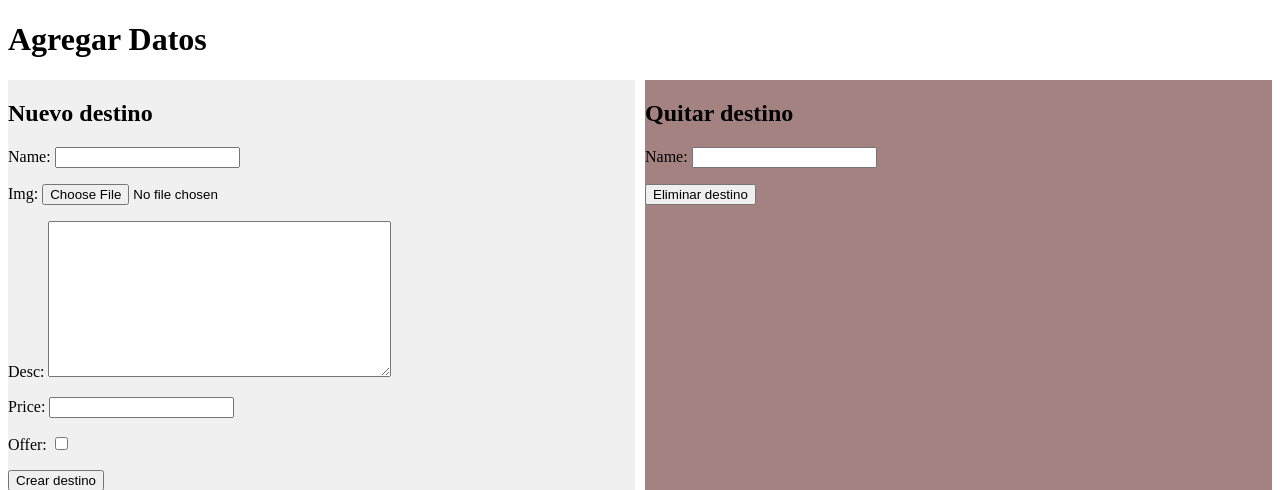
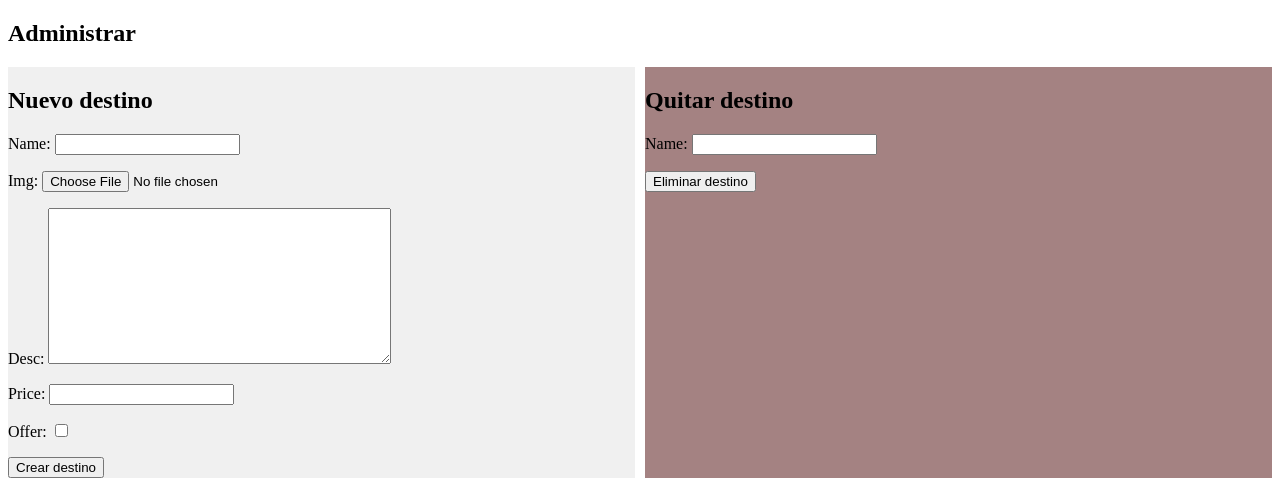
Before and after one commit to jherson2024/pw2, a Django app: page /administrador/administrar in a window 1280 px wide. Shown: the top 490 px of the page. Run offline with Django 5.2, Linux system fonts and the light colour scheme; tables that the repository leaves empty hold one stand-in row (values such as "Sample post"); grey boxes marked "Sample" are stand-in pictures.

Commit message:
corregir el nombre a destino.desc y agregar de titulo administrar

```diff
--- a/laboratorio7/myproject/templates/administrar.html
+++ b/laboratorio7/myproject/templates/administrar.html
@@ -5,7 +5,7 @@
     <link rel="stylesheet" href="{% static 'styles/styleAdministrador.css' %}">
 </head>
 <body>
-    <h1>Agregar Datos</h1>
+    <h2>Administrar</h2>
     <div class="form-container">
 
         <div id="div1" class="form_">
@@ -46,7 +46,7 @@
                     <td>
                         <img src="{{ destino.img.url }}" alt="">
                     </td>
-                    <td>{{destinon.desc}}</td>
+                    <td>{{destino.desc}}</td>
                     <td>{{destinon.price}}</td>
                     <td>
                         {% if destino.offer %}
```
